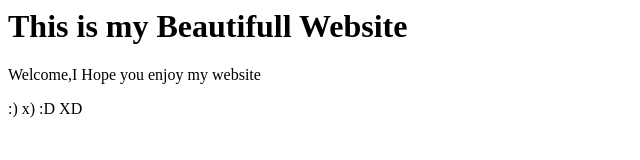
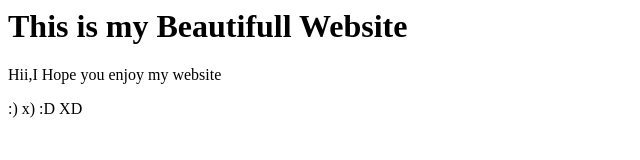
Before and after one commit to sohankhedekar/awesome-repo, a plain HTML site: page index.html in a window 1280 px wide. Shown: the full height of the page, 0-640 px from the left. Drawn offline with Linux system fonts and the light colour scheme.

Commit message:
changed welcome to hii

```diff
--- a/index.html
+++ b/index.html
@@ -1,6 +1,6 @@
 <html>
 <title>This is My WebSite </title>
 <h1>This is my Beautifull Website</h1>
-<p>Welcome,I Hope you enjoy my website</p>
+<p>Hii,I Hope you enjoy my website</p>
 <p>:)  x)  :D  XD</p>
 </html>
```
